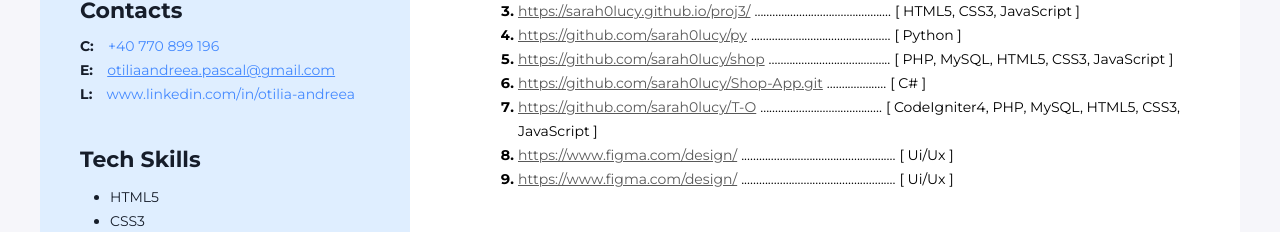
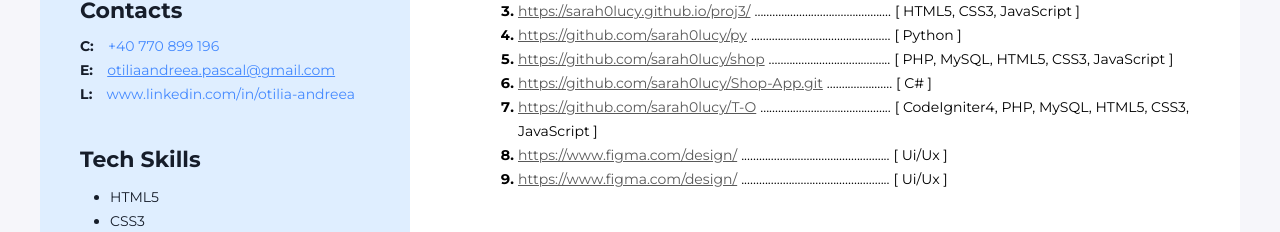
Before and after one commit to sarah0lucy/otilia_pascal_cv, a plain HTML site: page index.html in a window 1280 px wide. Shown: the part 423-655 px from the top of the page. Drawn offline with Linux system fonts and the light colour scheme.

Commit message:
Update index.html

```diff
--- a/index.html
+++ b/index.html
@@ -62,25 +62,25 @@
 
                 <li>
                     <a href="https://github.com/sarah0lucy/Shop-App.git" class="project-name" target="_blank">https://github.com/sarah0lucy/Shop-App.git</a>
-                    <span class="project-info">....................</span>
+                    <span class="project-info">......................</span>
                     <span class="project-info">[ C# ]</span>
                 </li>
 
                 <li>
                     <a href="https://github.com/sarah0lucy/T-O.git" class="project-name" target="_blank">https://github.com/sarah0lucy/T-O</a>
-                    <span class="project-info">.........................................</span>
+                    <span class="project-info">............................................</span>
                     <span class="project-info">[ CodeIgniter4, PHP, MySQL, HTML5, CSS3, JavaScript ]</span>
                 </li>
 
                 <li>
                     <a href="https://www.figma.com/design/FN98Vg7UVBwKFkh4zcBC2X/Untitled?node-id=0-1&t=R74R41HJS5DQAQbT-1" class="project-name" target="_blank">https://www.figma.com/design/</a>
-                    <span class="project-info">....................................................</span>
+                    <span class="project-info">..................................................</span>
                     <span class="project-info">[ Ui/Ux ]</span>
                 </li>
 
                  <li>
                     <a href="https://www.figma.com/design/ABTZTp1vQoCnFYpoTBH15U/Ui%2FUx-1?node-id=8-14&t=P8utbTOnCBtQ7N0C-1" class="project-name" target="_blank">https://www.figma.com/design/</a>
-                    <span class="project-info">....................................................</span>
+                    <span class="project-info">..................................................</span>
                     <span class="project-info">[ Ui/Ux ]</span>
                 </li>
 
```
